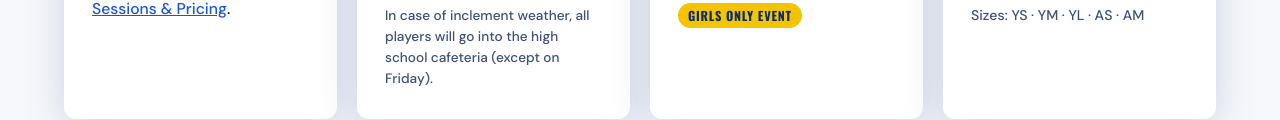
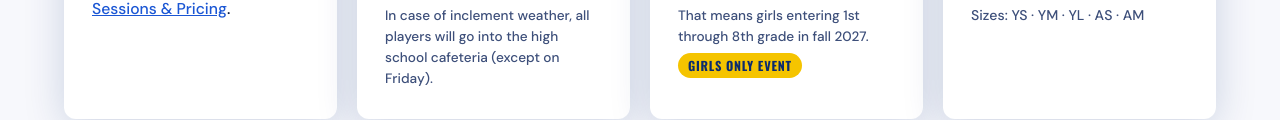
Before and after one commit to DEBVB/degscamp.github.io, a plain HTML site: page index.html in a window 1280 px wide. Shown: the part 1384-1504 px from the top of the page. Drawn offline with nearby package versions, Linux system fonts and the light colour scheme.

Commit message:
Clarify camp eligibility as girls entering 1st-8th grade
Co-Authored-By: Claude Opus 5.5 <noreply@anthropic.com>
Claude-Session: https://claude.ai/code/session_01G758SM562NsdC7PwWrWBqy

```diff
--- a/index.html
+++ b/index.html
@@ -611,6 +611,7 @@
         <div class="detail-icon">👧</div>
         <h3>Who Can Attend</h3>
         <p><strong>Girls Only</strong> — girls who completed Kindergarten through 7th grade</p>
+        <p style="margin-top:8px; font-size:.85rem; color:var(--text-mid);">That means girls entering 1st through 8th grade in fall 2027.</p>
         <span class="badge">Girls Only Event</span>
       </div>
       <div class="detail-card">
```
